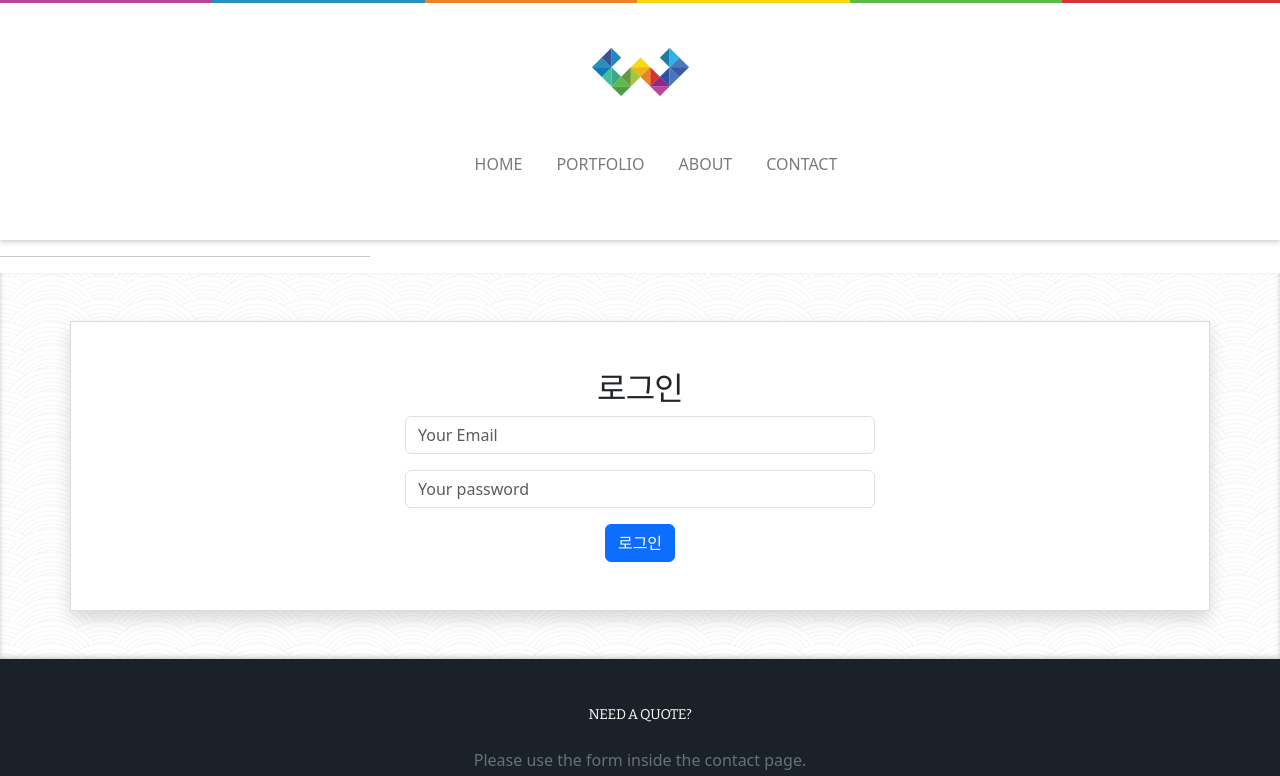
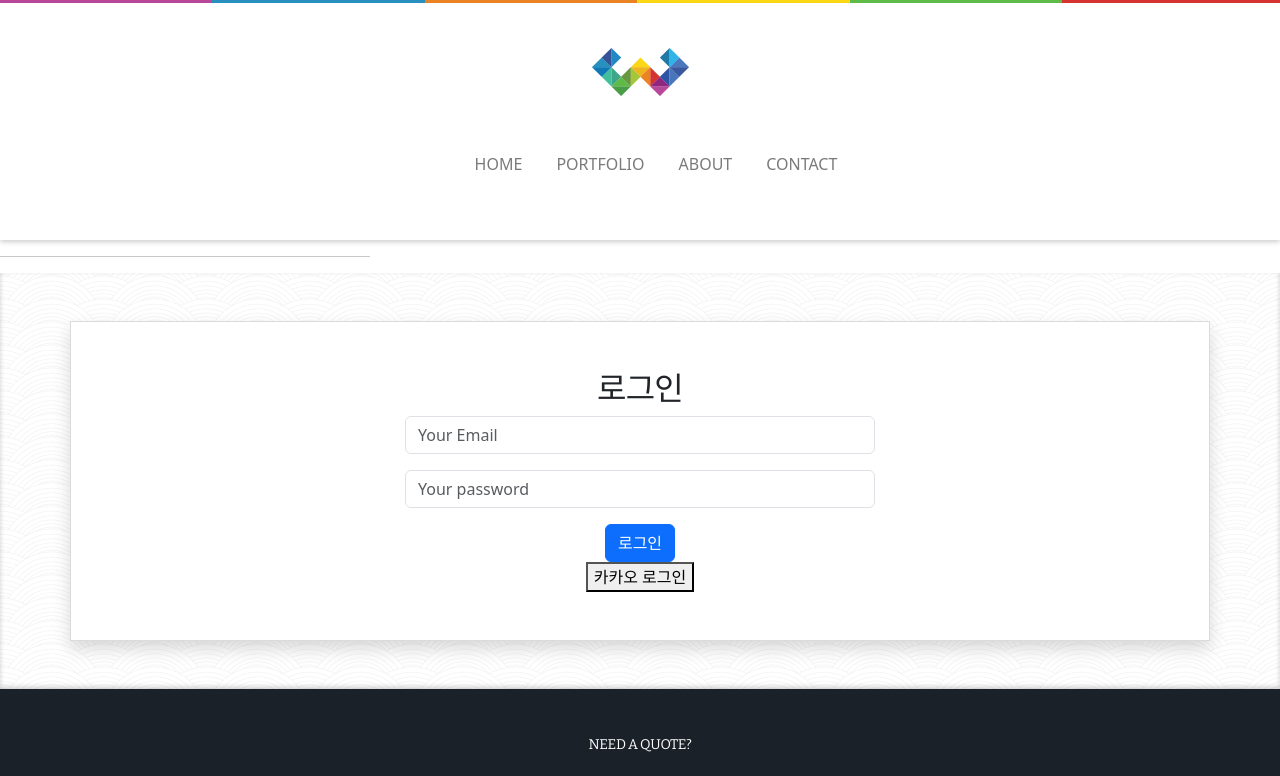
Before and after one commit to alikerock/portfolio-nextjs_supabase, a Next.js app: page /insert in a window 1280 px wide. Shown: the top 776 px of the page. Built offline with nearby package versions, Linux system fonts and the light colour scheme; no server answers.

Commit message:
feat:kakao 로그인 button

```diff
--- a/src/app/insert/page.js
+++ b/src/app/insert/page.js
@@ -124,7 +124,11 @@ export default function Insert(){
       router.refresh();//로그인후 새로고침
     }
   }
-
+async function signInWithKakao() {
+  const { data, error } = await supabase.auth.signInWithOAuth({
+    provider: 'kakao',
+  })
+}
   //로그인 전 로그인 폼
   if(!user){
     return(
@@ -139,6 +143,7 @@ export default function Insert(){
         </div>
         <button className='btn btn-primary'>로그인</button>
       </form>
+      <button onClick={signInWithKakao}>카카오 로그인</button>
     </div>
     )
   }
```
